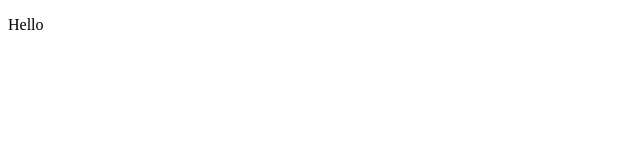
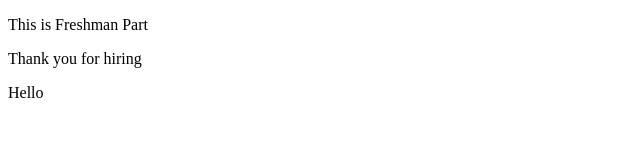
Before and after one commit to Inno0917/academic-project, a plain HTML site: page index.html in a window 1280 px wide. Shown: the whole page, without its empty margins (0-640 px from the left). Drawn offline with Linux system fonts and the light colour scheme.

Commit message:
Freshman Commit

```diff
--- a/index.html
+++ b/index.html
@@ -3,8 +3,11 @@
 <head>
     <meta charset="UTF-8">
     <title>Title</title>
+    <p>This is Freshman Part</p>
+    <p>Thank you for hiring</p>
 </head>
 <body>
   <p>Hello</p>
+
 </body>
 </html>
```
